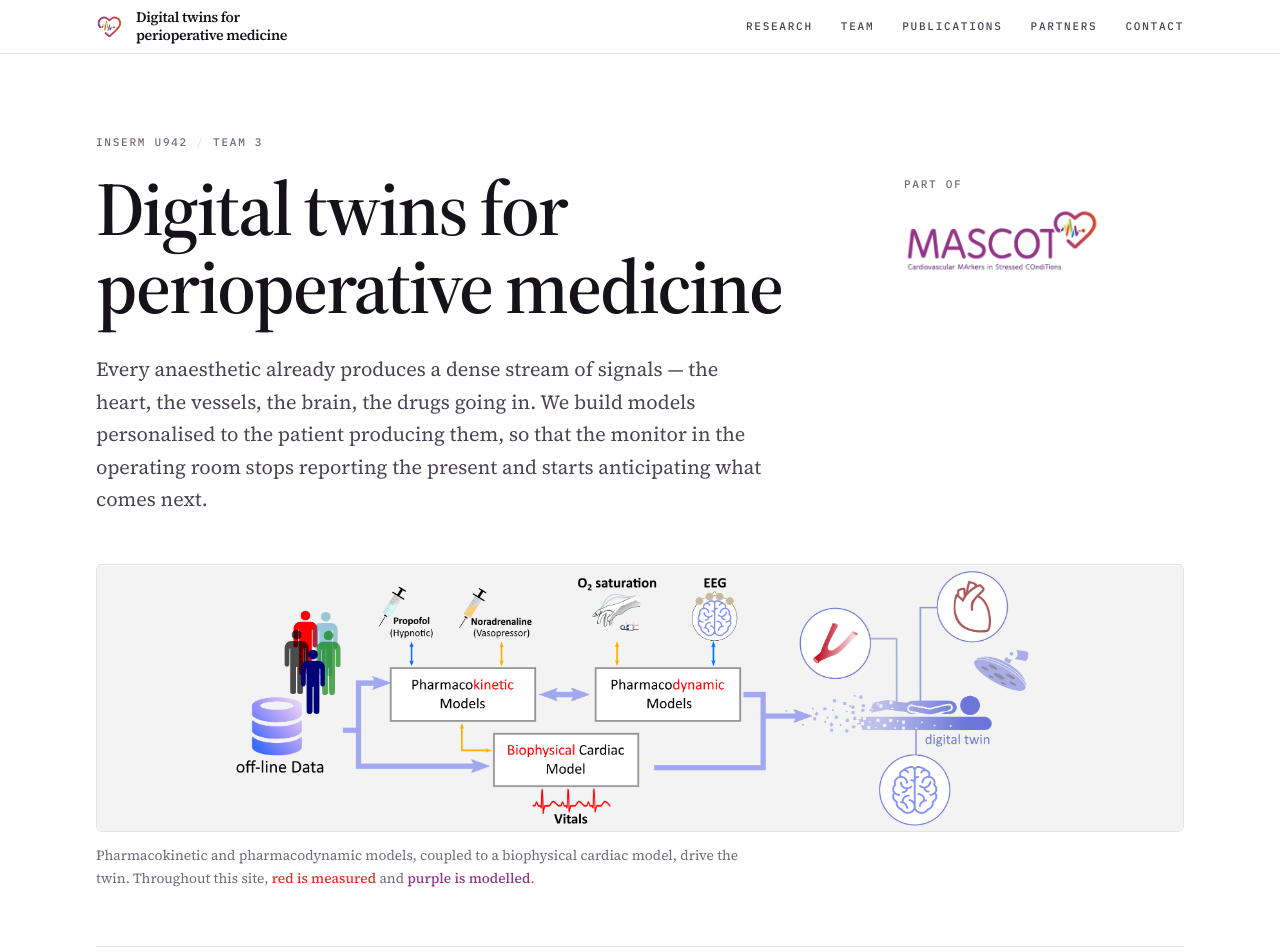
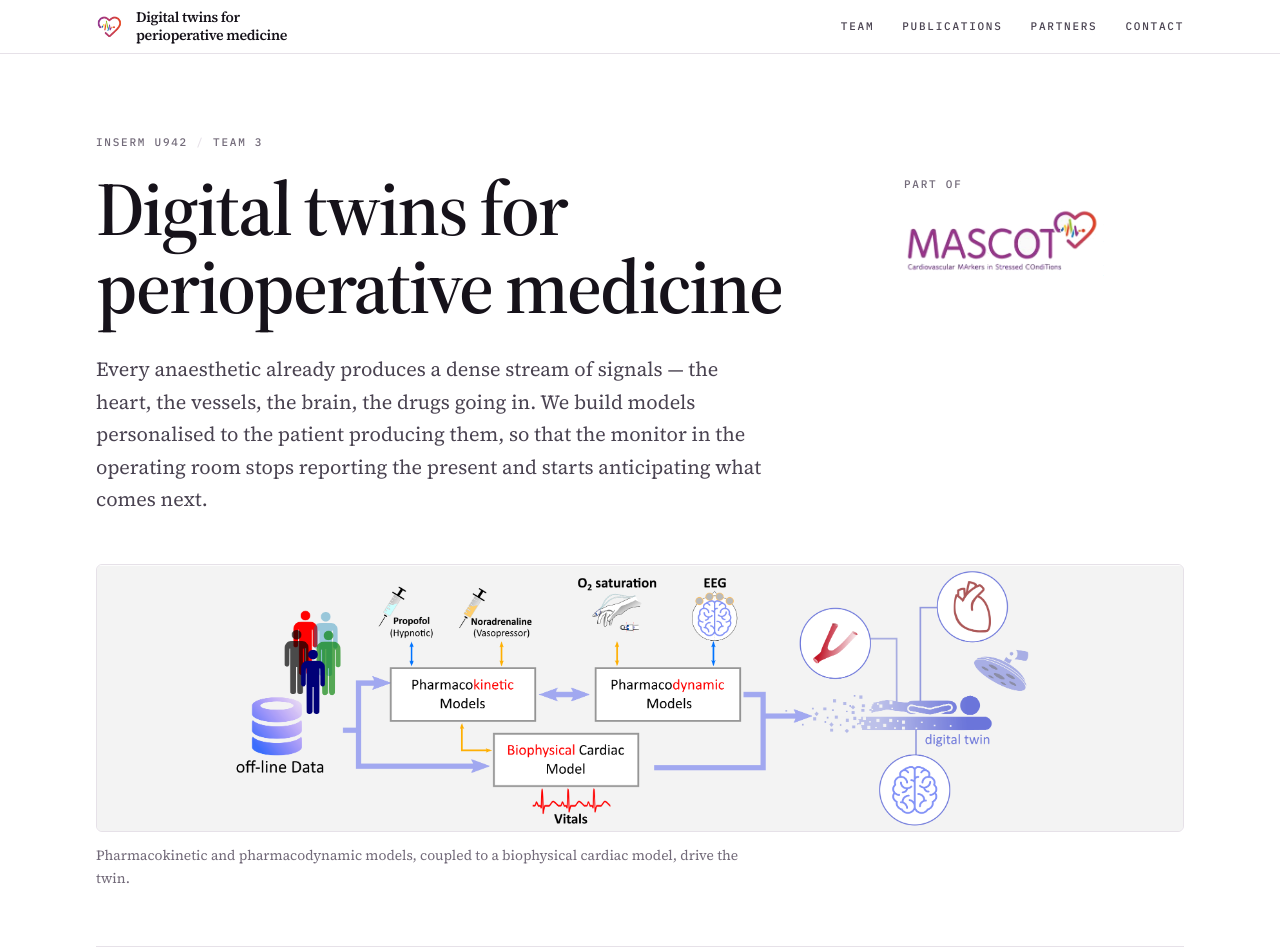
Before and after one commit to jaj42/digitaltwins_site, a website: page index.html in a window 1280 px wide. Shown: the top 952 px of the page. Drawn offline with Linux system fonts and the light colour scheme.

Commit message:
remove stale

```diff
--- a/index.html
+++ b/index.html
@@ -73,13 +73,6 @@
           class="ml-auto -mr-5 overflow-x-auto [mask-image:linear-gradient(to_right,#000_82%,transparent)] sm:-mr-8 sm:[mask-image:none] [scrollbar-width:none] [&::-webkit-scrollbar]:hidden"
         >
           <ul class="flex items-center gap-5 pr-5 sm:gap-7 sm:pr-8">
-            <li>
-              <a
-                href="#research"
-                class="u-channel block whitespace-nowrap py-3 text-ink-soft transition-colors hover:text-modelled"
-                >Research</a
-              >
-            </li>
             <li>
               <a
                 href="#team"
@@ -160,9 +153,7 @@
           </div>
           <figcaption class="mt-3 max-w-2xl text-sm leading-relaxed text-ink-mute">
             Pharmacokinetic and pharmacodynamic models, coupled to a biophysical
-            cardiac model, drive the twin. Throughout this site,
-            <span class="font-medium text-measured">red is measured</span> and
-            <span class="font-medium text-modelled">purple is modelled</span>.
+            cardiac model, drive the twin.
           </figcaption>
         </figure>
 
@@ -1122,10 +1113,6 @@
           class="mt-12 flex flex-wrap items-center justify-between gap-4 border-t border-white/10 pt-6"
         >
           <p class="u-channel text-white/35">© 2026 Inserm U942 · Team 3</p>
-          <p class="u-channel text-white/35">
-            <span class="text-trace-measured">Measured</span> ·
-            <span class="text-trace-modelled">Modelled</span>
-          </p>
         </div>
       </div>
     </footer>
```
